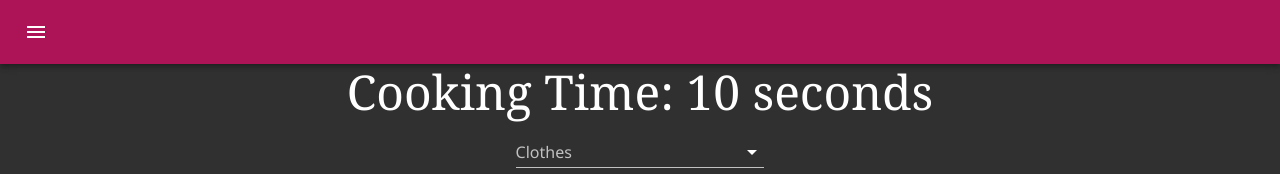
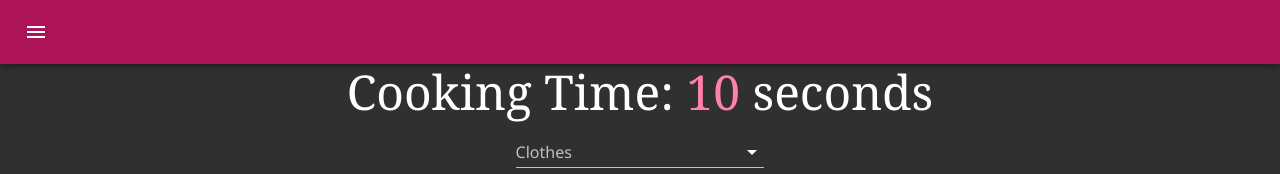
Before and after one commit to Cyntheon/BDONinja, a Next.js app: page /cooking/cookTime in a window 1280 px wide. Shown: the top 174 px of the page. Built offline with nearby package versions, Linux system fonts and the light colour scheme.

Commit message:
Highlight the time with the secondary theme color

```diff
--- a/src/pages/cooking/cookTime.tsx
+++ b/src/pages/cooking/cookTime.tsx
@@ -168,7 +168,11 @@ const CookTime = () => {
   return (
     <>
       <Typography variant="h3">
-        Cooking Time: {getTime()} second{getTime() !== 1 ? "s" : ""}
+        Cooking Time:
+        <Typography variant="inherit" color="secondary">
+          {` ${getTime()} `}
+        </Typography>
+        second{getTime() !== 1 ? "s" : ""}
       </Typography>
       <FormGroup>
         {checklist}
```
